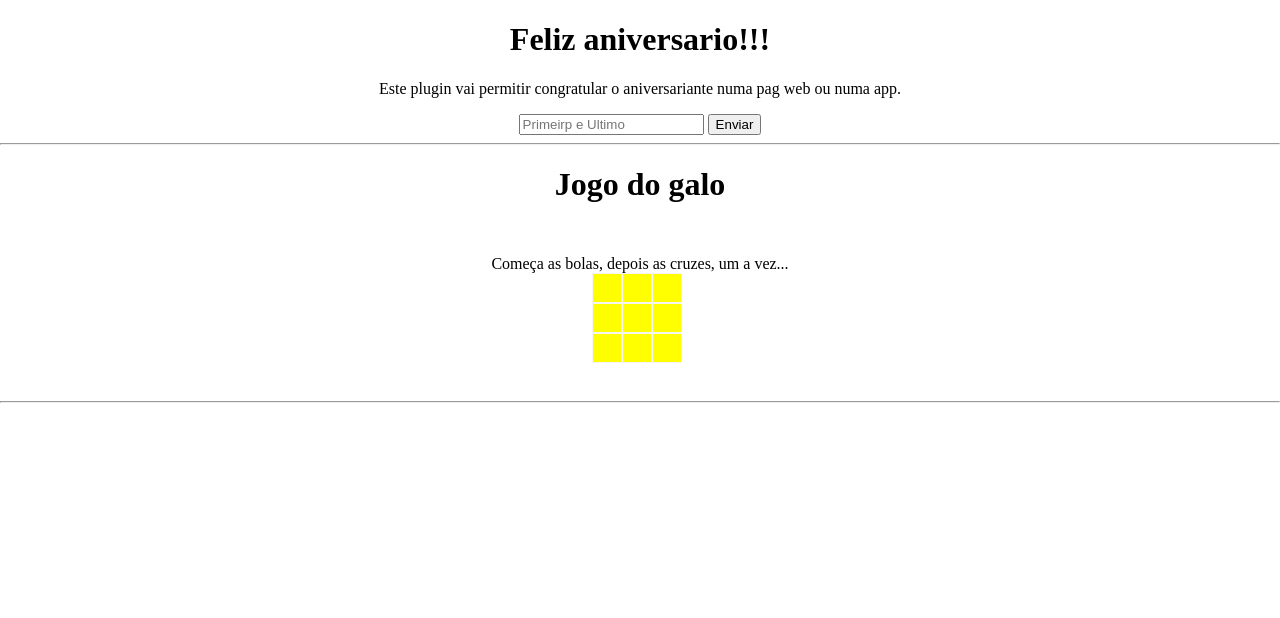
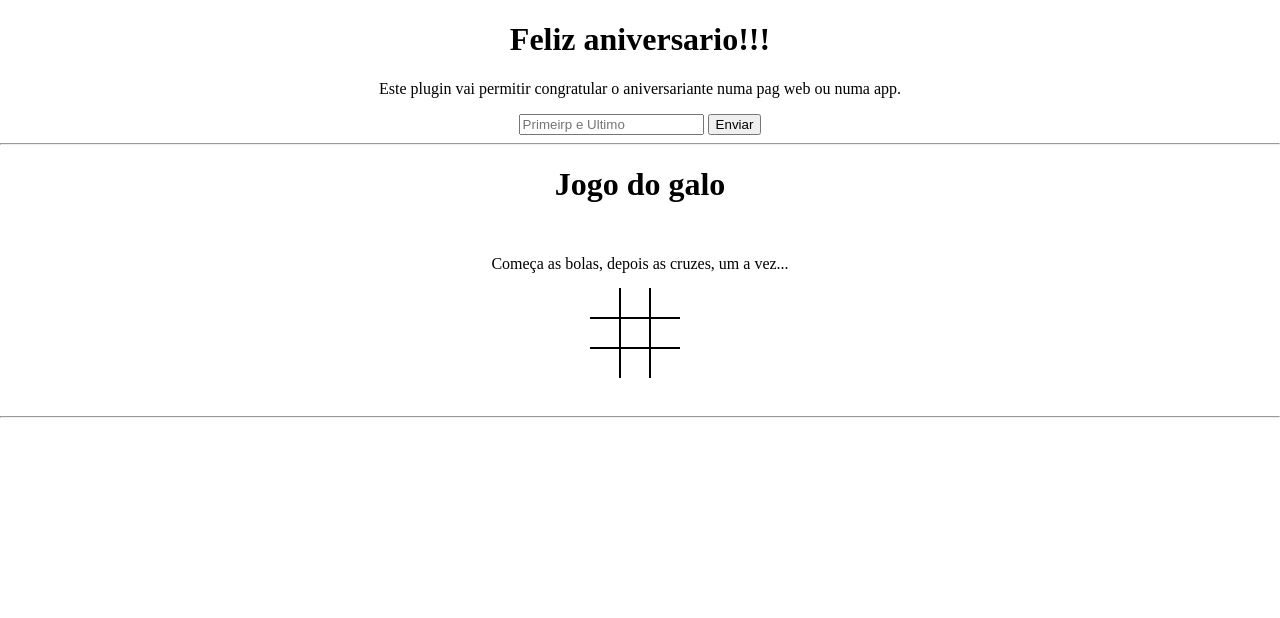
Before and after one commit to Dragon4win/ocomputadordp, a PHP site: page /git/ in a window 1280 px wide. Shown: the top 618 px of the page. Run offline with PHP 8.4, Linux system fonts and the light colour scheme.

Commit message:
Add files via upload

```diff
--- a/meuestilo.css
+++ b/meuestilo.css
@@ -56,16 +56,47 @@ body{
     100%{width: 0;}
 }
 #tab ul{
-    width: 96px;
+    width: 130px;
     height: 90px;
     margin: 0;
-    padding: 0;
+    padding: 15px;
     list-style: none;
     margin: 0 auto;
 }
 .pecas{
     float: left;
     padding: 5px;
+}
+.pecas{
+    border: 1px solid black;
+}
+#pecas0{
+    border-top: none !important;
+    border-left: none !important;
+}
+#pecas1{
+    border-top: none !important;
+}
+#pecas2{
+    border-top: none !important;
+    border-right: none !important;
+}
+#pecas3{
+    border-left: none !important;
+}
+#pecas5{
+    border-right: none !important;
+}
+#pecas6{
+    border-bottom: none !important;
+    border-left: none !important;
+}
+#pecas7{
+    border-bottom: none !important;
+}
+#pecas8{
+    border-bottom: none !important;
+    border-right: none !important;
 }
 *{
     box-sizing: border-box;
--- a/meujs.js
+++ b/meujs.js
@@ -41,7 +41,7 @@ for(ind = 0; ind < numerodecasas;ind++){
     lis.setAttribute("id", `pecas${ind}`)
     tabuleiro.appendChild(ul)
     ul.appendChild(lis)
-    lis.style.cssText = "width: 30px; height: 30px;background: yellow;border: 1px solid whitesmoke"
+    lis.style.cssText = "width: 30px; height: 30px"
     const jogador1 = "X"
     const jogador2 = "O"
     nota.textContent = "Começa as bolas, depois as cruzes, um a vez..."
@@ -155,7 +155,7 @@ for(ind = 0; ind < numerodecasas;ind++){
                     li7.style.background += "grey"
                     ganho = jogador2
                     ganhou = true
-                }else if(li2.textContent == jogador1 && li5.textContent == jogador1 && li8.textContent == jogador1){
+                }else if(li2.textContent == jogador1 && li5.textContent == jogador1 && li7.textContent == jogador1){
                     nota.textContent = "jogador 1 ganhou"
 
                     li5.style.background += "grey"
@@ -163,7 +163,7 @@ for(ind = 0; ind < numerodecasas;ind++){
                     li8.style.background += "grey"
                     ganho = jogador1
                     ganhou = true
-                }else if(li2.textContent == jogador2 && li5.textContent == jogador2 && li8.textContent == jogador2){
+                }else if(li2.textContent == jogador2 && li5.textContent == jogador2 && li7.textContent == jogador2){
                     nota.textContent = "jogador 2 ganhou"
 
                     li5.style.background += "grey"
```
